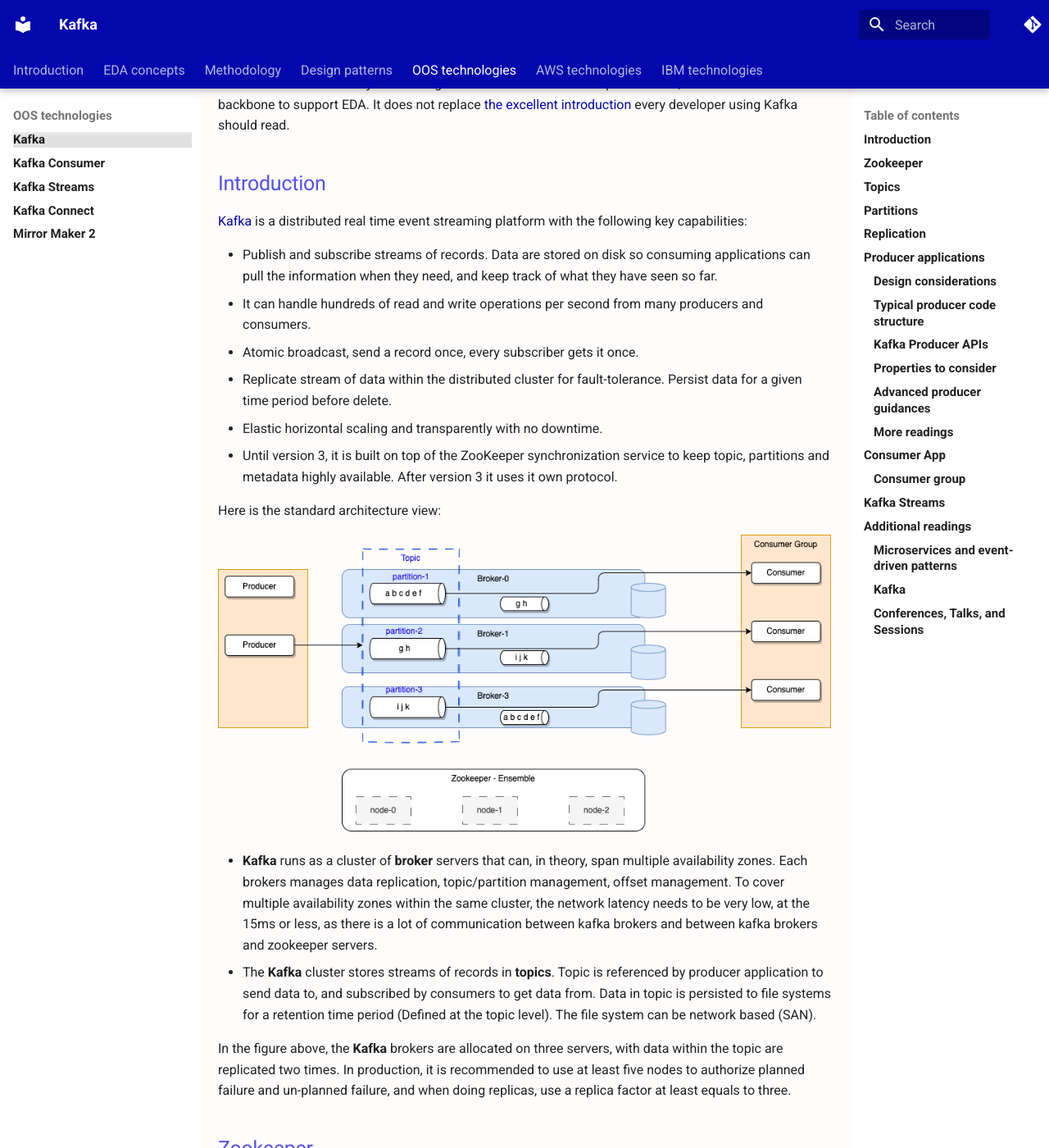
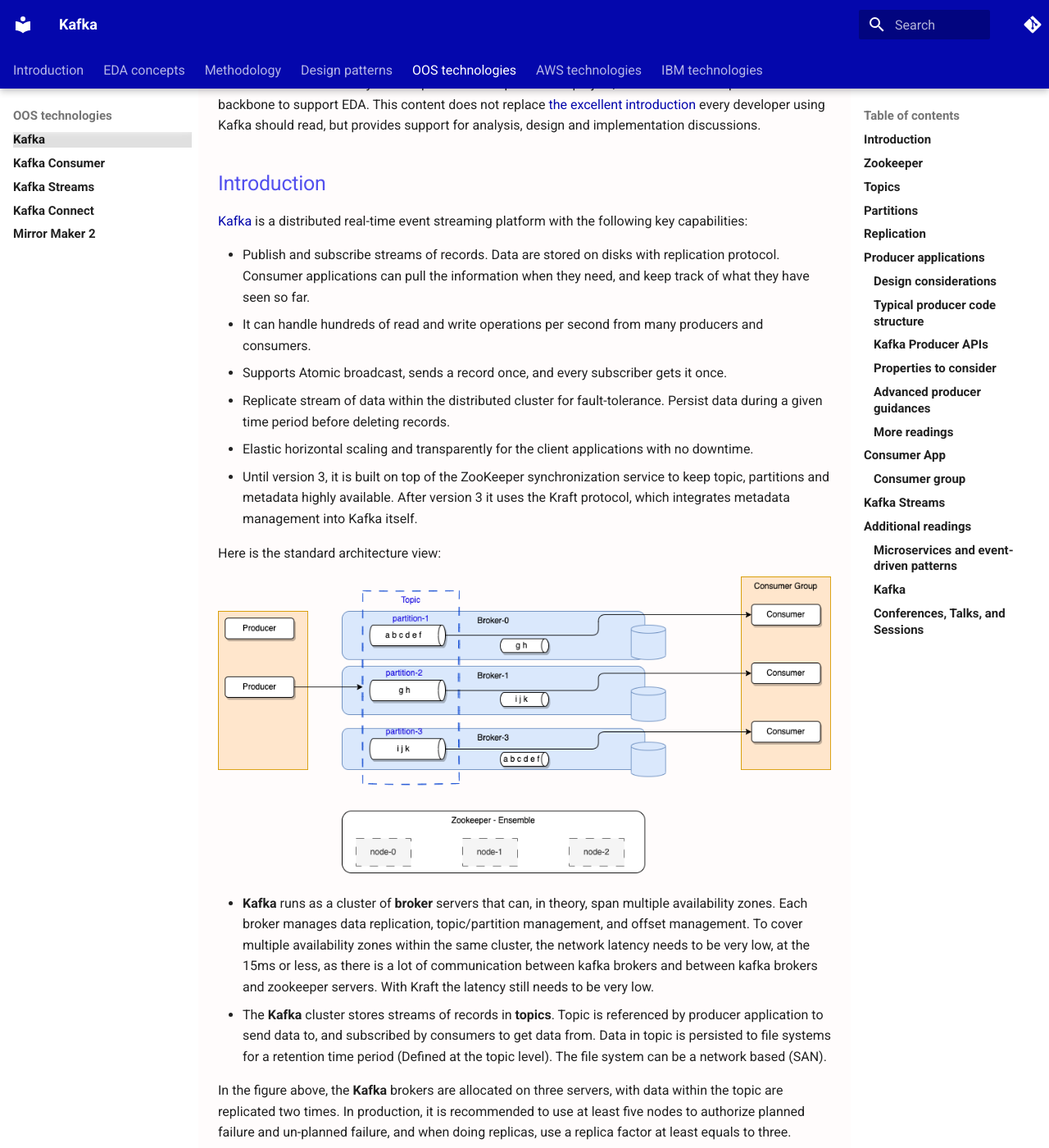
Before and after one commit to jbcodeforce/eda-studies, an MkDocs documentation site: the page built from docs/techno/kafka/index.md, in a window 1280 px wide and 1400 px high, scrolled down 237 px. Shown: the whole window at 82% size. Built offline with MkDocs 1.6.1 and Material for MkDocs 9.7.7, drawn with Linux system fonts in a browser that asks for light colours; comment, search, counter and statistics services are not loaded; some of the changed text lies outside the part shown.

Commit message:
update to kafka page

```diff
--- a/docs/techno/kafka/index.md
+++ b/docs/techno/kafka/index.md
@@ -1,38 +1,38 @@
 # Apache Kafka need to know
 
 !!! Info "Update"
-    Created 07/01/2023 - Updated 07/10/2023
+    Created 07/01/2023 - Updated 07/01/2024
 
-This content is a summary of the things we need to know around Apache Kafka, one of the main event backbone to support EDA. It does not replace [the excellent introduction](https://kafka.apache.org/intro) every developer using Kafka should read.
+This content is a summary of the Apache Kafka open-source project, one of the most important event backbone to support EDA. This content does not replace [the excellent introduction](https://kafka.apache.org/intro) every developer using Kafka should read, but provides support for analysis, design and implementation discussions.
 
 ## Introduction
 
-[Kafka](https://kafka.apache.org) is a distributed real time event streaming platform with the following key capabilities:
+[Kafka](https://kafka.apache.org) is a distributed real-time event streaming platform with the following key capabilities:
 
-* Publish and subscribe streams of records. Data are stored on disk so consuming applications can pull the information when they need, and keep track of what they have seen so far.
+* Publish and subscribe streams of records. Data are stored on disks with replication protocol. Consumer applications can pull the information when they need, and keep track of what they have seen so far.
 * It can handle hundreds of read and write operations per second from many producers and consumers.
-* Atomic broadcast, send a record once, every subscriber gets it once.
-* Replicate stream of data within the distributed cluster for fault-tolerance. Persist data for a given time period before delete.
-* Elastic horizontal scaling and transparently with no downtime.
-* Until version 3, it is built on top of the ZooKeeper synchronization service to keep topic, partitions and metadata highly available. After version 3 it uses it own protocol.
+* Supports Atomic broadcast, sends a record once, and every subscriber gets it once.
+* Replicate stream of data within the distributed cluster for fault-tolerance. Persist data during a given time period before deleting records.
+* Elastic horizontal scaling and transparently for the client applications with no downtime.
+* Until version 3, it is built on top of the ZooKeeper synchronization service to keep topic, partitions and metadata highly available. After version 3 it uses the Kraft  protocol, which integrates metadata management into Kafka itself.
 
 Here is the standard architecture view:
 
 ![](./diagrams/kafka-hl-view.drawio.png){ width=900 }
 
-* **Kafka** runs as a cluster of **broker** servers that can, in theory, span multiple availability zones. Each brokers manages data replication, topic/partition management, offset management.
-To cover multiple availability zones within the same cluster, the network latency needs to be very low, at the 15ms or less, as there is a lot of communication between kafka brokers and between kafka brokers and zookeeper servers.
-* The **Kafka** cluster stores streams of records in **topics**. Topic is referenced by producer application to send data to, and subscribed by consumers to get data from. Data in topic is persisted to file systems for a retention time period (Defined at the topic level). The file system can be network based (SAN).
+* **Kafka** runs as a cluster of **broker** servers that can, in theory, span multiple availability zones. Each broker manages data replication, topic/partition management, and offset management.
+To cover multiple availability zones within the same cluster, the network latency needs to be very low, at the 15ms or less, as there is a lot of communication between kafka brokers and between kafka brokers and zookeeper servers. With Kraft the latency still needs to be very low.
+* The **Kafka** cluster stores streams of records in **topics**. Topic is referenced by producer application to send data to, and subscribed by consumers to get data from. Data in topic is persisted to file systems for a retention time period (Defined at the topic level). The file system can be a network based (SAN).
 
 In the figure above, the **Kafka** brokers are allocated on three servers, with data within the topic are replicated two times. In production, it is recommended to use at least five nodes to authorize planned failure and un-planned failure, and when doing replicas, use a replica factor at least equals to three.
 
 ## Zookeeper
 
-Zookeeper is used to persist the component and platform states and it runs in cluster to ensure high availability. One zookeeper server is the leader and other are used in backup.
+Zookeeper is used to persist the component and the platform states. It runs in cluster of at least three nodes to ensure high availability. One zookeeper server is the leader and other are used in backup.
 
 * Kafka does not keep state regarding consumers and producers.
-* Depends on kafka version, offsets are maintained in Zookeeper or in **Kafka**: newer versions use an internal Kafka topic called `__consumer_offsets`. In any case, consumers can read next messages (or from a specific offset) correctly even during broker server outrages.
-* Access Controls are saved in Zookeeper
+* Depending of the kafka version, offsets are maintained in Zookeeper or in **Kafka**: newer versions use an internal Kafka topic called `__consumer_offsets`. In any case, consumers can read next messages (or from a specific offset) correctly even during broker server outrages.
+* Access Controls are saved in Zookeeper.
 
 As of Kafka 2.8+ Zookeeper is becoming optional.
 
@@ -56,16 +56,16 @@
 
 ![partitions](./diagrams/topic-part-offset.drawio.png){ width=700 }
 
-* Each broker may have zero or more partitions per topic. When creating topic we specify the number of partition to use.
+* Each broker may have zero or more partitions per topic. When creating topic, users specify the number of partition to use.
 * Kafka tolerates up to N-1 server failures without losing any messages. N is the replication factor for a given partition.
-* Each partition is a time ordered immutable sequence of records, that are persisted for a long time period. It is a log. Topic is a labelled log.
+* Each partition is a time ordered immutable sequence of records, that are persisted for a long time period. Topic is a labelled log.
 * Consumers see messages in the order they are stored in the log.
 * Each partition is replicated across a configurable number of servers for fault tolerance. The number of partition will depend on characteristics like the number of consumers, the traffic pattern, etc... You can have 2000 partitions per broker.
-* Each partitioned message has a unique sequence id called **offset** ("abcde, ab, a ..." in the figure above are offsets). Those offset ids are defined when events arrived at the broker level, and are local to the partition. They are immutable.
+* Each partitioned message has a unique sequence id called **offset** ("a,b,c,d,e, .." in the figure above are offsets). Those offset ids are defined when events arrived at the broker level, and are local to the partition. They are immutable.
 * When a consumer reads a topic, it actually reads data from all the partitions. As a consumer reads data from a partition, it advances its offset. To read an event the consumer needs to use the topic name, the partition number and the last offset to read from.
 * Brokers keep offset information in an hidden topic.
 * Partitions guarantee that data with the same keys will be sent to the same consumer and in order.
-* Partitions are saved to disk as append log. The older records are deleted after a given time period or if the size of log goes over a limit.
+* The older records are deleted after a given time period or if the size of log goes over a limit.
 It is possible to compact the log. The log compaction means, the last known value for each message key is kept. Compacted Topics
 are used in Streams processing for stateful operator to keep aggregate or grouping by key. You can read more about [log compaction from the kafka doc](https://kafka.apache.org/documentation/#design_compactionbasics).
 
@@ -76,26 +76,25 @@
 
 ![](./diagrams/topic-replication.drawio.png)
 
-The leader manages all the read and write requests for the partition. The followers replicate the leader content. We are addressing data replication in the high availability section below.
+The leader manages all the read and write requests for the partition. The followers replicate the leader content.
 
 It is not recommended to get the same number of replicas as the number of brokers.
 
-There is a consumer capability that can be enabled to consume from a replicas. Without this configuration the consumer reads from the partition leader.
+There is a consumer capability, that can be enabled, to consume from a replica, to optimize read latency when consumers are closer to the broker server. Without this configuration the consumer reads from the partition leader.
 
 ## Producer applications
 
 A producer is a thread safe kafka client API that publishes records to the cluster. It uses buffers, thread pool, and serializers to send data. They are stateless: the consumers is responsible to manage the offsets of the message they read. When the producer connects via the initial bootstrap connection, it gets the metadata about the topic - partition and the leader broker to connect to.
 
-The assignment of messages to partition is done following different algorithms:
-round-robin if there is no key specified, using the hash code of the key, or custom defined.
+The assignment of messages to partition is done following different algorithms: 1/ round-robin if there is no key specified, 2/ using the hash code of the key, or 3/ custom defined.
 
 ### Design considerations
 
-When developing a record producer we need to assess the followings:
+When developing a record producer, we need to assess the following needs:
 
 * What is the event payload to send? Is is a root aggregate, as defined in domain-driven design, with value objects?  Does it need to be kept in sequence to be used as event sourcing? or order does not matter? Remember that when order is important, messages need to go to the same topic/partition. When multiple partitions are used, the messages with the same key will go to the same partition to guaranty the order. See related discussions [from Martin Kleppmann on confluent web site](https://www.confluent.io/blog/put-several-event-types-kafka-topic/). Also to be exhaustive, it is possible to get a producer doing retries that could generate duplicate records as acknowledges may take time to come: within a batch of n records, if the producer did not get all the n acknowledges on time, it may resend the batch. This is where 'idempotence' becomes important (see later section).
 * Is there a strong requirement to manage the schema definition? When using one topic to manage all events about a unique business entity, then be sure to support a flexible, polymorphic [avro schema](https://avro.apache.org/docs/1.8.1/spec.html).
-* What is the expected throughput to send events? Event size * average throughput combined with the expected latency help to compute buffer size. By default, the buffer size is set at 32Mb, but can be configured with `buffer.memory` property. (See [producer configuration API](https://kafka.apache.org/32/javadoc/org/apache/kafka/clients/producer/ProducerConfig.html))
+* What is the expected throughput to send events? Event size * average throughput combined with the expected latency help to compute buffer size. By default, the buffer size is set at 37Mb, but can be configured with `buffer.memory` property. (See [producer configuration API](https://kafka.apache.org/37/javadoc/org/apache/kafka/clients/producer/ProducerConfig.html))
 * Can the producer batches events together to send them in batch over one send operation? By design kafka producers batch events.
 * Is there a risk for loosing communication? Tune the RETRIES_CONFIG and buffer size, and ensure to have at least 3 or even better 5, brokers within the cluster to maintain quorum in case of one failure. The client API is implemented to support reconnection.
 * When deploying kafka on Kubernetes, it is important to proxy the broker URLs with a proxy server outside of kubernetes. The HAProxy needs to scale, and as the kafka traffic may become important, it may make sense to have a dedicated HAProxy for clients to brokers traffic.
@@ -212,7 +211,7 @@
 
 `initTransactions()` registers the producer with the broker as one that can use transaction, identifying it by its `transactional.id` and a sequence number, or epoch. Epoch is used to avoid an old producer to commit a transaction while a new producer instance was created for that and continues its work.
 
-Kafka streams with a consume-process-produce loop requires transaction and exactly once delivery. Even commiting its read offset is part of the transaction. So Producer API has a [sendOffsetsToTransaction method](https://kafka.apache.org/32/javadoc/org/apache/kafka/clients/producer/KafkaProducer.html#sendOffsetsToTransaction-java.util.Map-org.apache.kafka.clients.consumer.ConsumerGroupMetadata-).
+Kafka streams with a consume-process-produce loop requires transaction and exactly once delivery. Even commiting its read offset is part of the transaction. So Producer API has a [sendOffsetsToTransaction method](https://kafka.apache.org/37/javadoc/org/apache/kafka/clients/producer/KafkaProducer.html#sendOffsetsToTransaction-java.util.Map-org.apache.kafka.clients.consumer.ConsumerGroupMetadata-).
 
 See the [KIP 98 for details.](https://cwiki.apache.org/confluence/display/KAFKA/KIP-98+-+Exactly+Once+Delivery+and+Transactional+Messaging)
 
@@ -284,7 +283,7 @@
 
 * [API for declaring messaging handlers using Reactive Streams](https://github.com/eclipse/microprofile-reactive-messaging/blob/master/spec/src/main/asciidoc/architecture.asciidoc)
 * [Microservice patterns - Chris Richardson](https://www.manning.com/books/microservices-patterns)
-* [Develop Stream Application using Kafka](https://Kafka.apache.org/32/documentation/streams/)
+* [Develop Stream Application using Kafka](https://Kafka.apache.org/37/documentation/streams/)
 
 ### Kafka
 
```
Also changed, not shown: other parts of docs/techno/kafka/index.md (+6 -6 lines).
